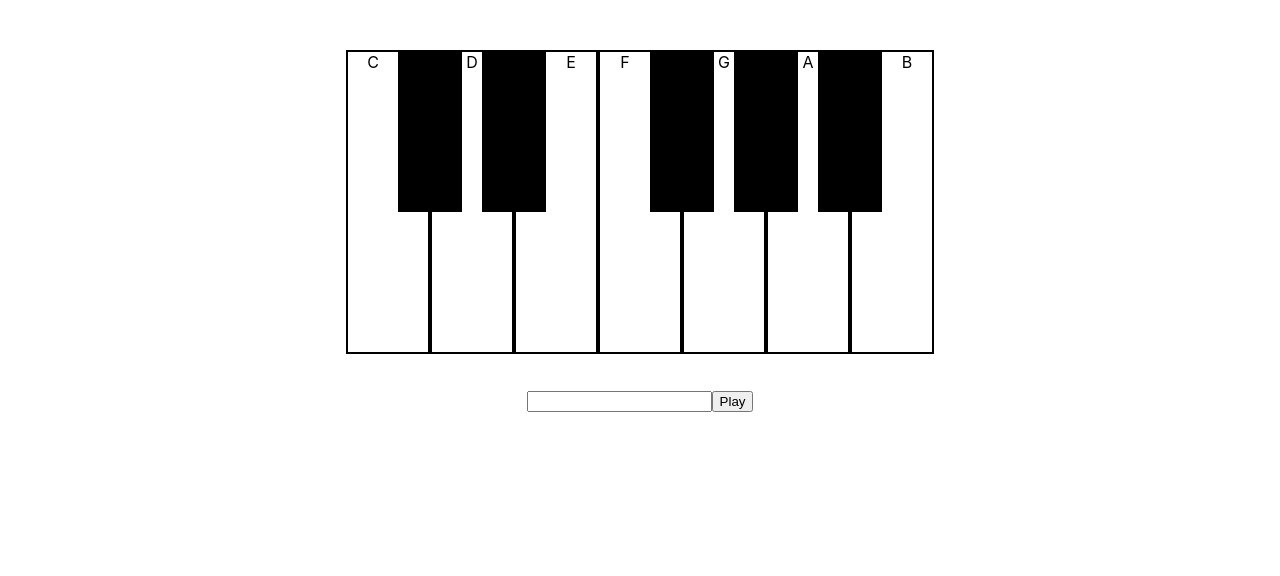
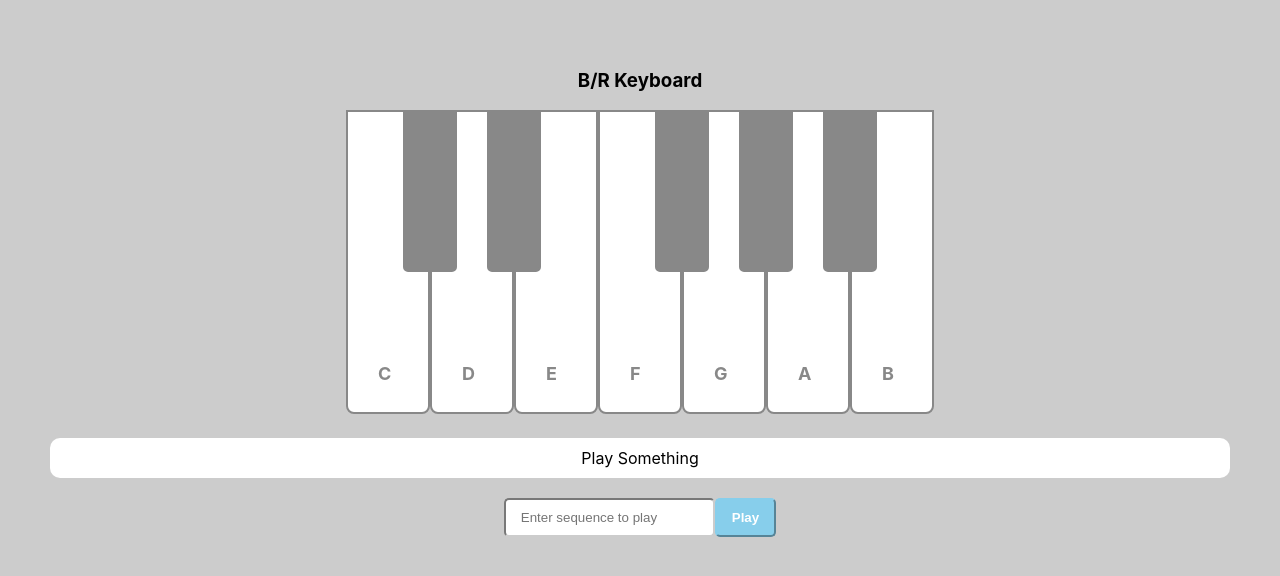
Before and after one commit to DavidTamakloe/br-keyboard, a React (Create React App) app: page / in a window 1280 px wide. Shown: the top 576 px of the page. Built offline with nearby package versions, Linux system fonts and the light colour scheme.

Commit message:
Improved UI

```diff
--- a/src/App.js
+++ b/src/App.js
@@ -13,9 +13,9 @@ function App() {
     };
 
     const onPlayClicked = () => {
-        if (validateInputString(keysToPlay)) {
+        if (validateInputString(keysToPlay.toUpperCase())) {
             setShowErrorMessage(false);
-            const keyArray = keysToPlay.split(",");
+            const keyArray = keysToPlay.toUpperCase().split(",");
             setHighlightLetter(keyArray[0]); // highlight first letter before interval since setInterval will wait 1sec before starting.
             let count = 1;
             let intervalId = setInterval(() => {
@@ -31,28 +31,37 @@ function App() {
     };
 
     const validateInputString = (str) => {
-        const regex = /([CDEFGAB]{1}\,{1})+[CDEFGAB]{1}$/;
+        const regex = /([CDEFGAB]{1},{1})+[CDEFGAB]{1}$/;
         return regex.test(str);
     };
 
     return (
         <div className="App">
+            <h3>B/R Keyboard</h3>
             <Keyboard onKeyClicked={onKeyClicked} highlightLetter={hightlightLetter} />
-            <br />
-            <p>{keyLog}</p>
-            <br />
-            {showErrorMessage && (
-                <div className="error-message-div">
-                    <p>Please enter a valid string of keys to play. Keys should be separated by a comma.</p>
-                </div>
-            )}
+
+            <p className="keylog-text">{keyLog.length > 0 ? keyLog : "Play Something"}</p>
+
             <input
+                className="play-input"
+                placeholder="Enter sequence to play"
                 value={keysToPlay}
                 onChange={(e) => {
                     setKeysToPlay(e.target.value);
                 }}
             />
-            <button onClick={onPlayClicked}>Play</button>
+            <button className="play-btn" onClick={onPlayClicked}>
+                Play
+            </button>
+            <br />
+            {showErrorMessage && (
+                <div className="error-message-div">
+                    <p>
+                        Please enter a valid string of keys to play.
+                        <br /> Keys should be separated by a comma.
+                    </p>
+                </div>
+            )}
         </div>
     );
 }
--- a/src/App.scss
+++ b/src/App.scss
@@ -1,4 +1,37 @@
 .App {
     padding-top: 50px;
     text-align: center;
+
+    .keylog-text {
+        padding: 10px 20px;
+        background: white;
+        border-radius: 10px;
+        margin: 20px 50px;
+    }
+
+    .error-message-div {
+        display: inline-block;
+        padding: 10px;
+        border: 1px solid red;
+        border-radius: 5px;
+        background: lightpink;
+        color: red;
+        margin-top: 10px;
+        font-size: 14px;
+    }
+
+    .play-input {
+        padding: 10px 15px;
+        border-radius: 5px;
+        border-color: #ccc;
+    }
+
+    .play-btn {
+        padding: 10px 15px;
+        border-radius: 5px;
+        border-color: skyblue;
+        background: skyblue;
+        color: white;
+        font-weight: bold;
+    }
 }
--- a/src/index.css
+++ b/src/index.css
@@ -1,13 +1,12 @@
 body {
-  margin: 0;
-  font-family: -apple-system, BlinkMacSystemFont, 'Segoe UI', 'Roboto', 'Oxygen',
-    'Ubuntu', 'Cantarell', 'Fira Sans', 'Droid Sans', 'Helvetica Neue',
-    sans-serif;
-  -webkit-font-smoothing: antialiased;
-  -moz-osx-font-smoothing: grayscale;
+    margin: 0;
+    font-family: -apple-system, BlinkMacSystemFont, "Segoe UI", "Roboto", "Oxygen", "Ubuntu", "Cantarell", "Fira Sans", "Droid Sans", "Helvetica Neue",
+        sans-serif;
+    -webkit-font-smoothing: antialiased;
+    -moz-osx-font-smoothing: grayscale;
+    background: #ccc;
 }
 
 code {
-  font-family: source-code-pro, Menlo, Monaco, Consolas, 'Courier New',
-    monospace;
+    font-family: source-code-pro, Menlo, Monaco, Consolas, "Courier New", monospace;
 }
--- a/src/keyboard/index.jsx
+++ b/src/keyboard/index.jsx
@@ -12,7 +12,7 @@ const WhiteKey = ({ blackKeyLeft = false, blackKeyRight = false, letter, onKeyCl
         >
             {blackKeyRight && <span className="black-key-right"></span>}
             {blackKeyLeft && <span className="black-key-left"></span>}
-            {letter}
+            <p className="letter">{letter}</p>
         </div>
     );
 };
--- a/src/keyboard/index.scss
+++ b/src/keyboard/index.scss
@@ -4,31 +4,42 @@
     .white-key {
         width: 80px;
         height: 300px;
-        border: 2px solid black;
+        border: 2px solid #888;
         background: white;
         text-align: center;
         position: relative;
+        border-radius: 0 0 8px 8px;
     }
     .white-key:active {
-        background: red;
+        background: skyblue;
     }
     .white-key.highlighted {
-        background: red;
+        background: skyblue;
     }
     .black-key-left {
         height: 160px;
-        background: black;
-        width: 30px;
+        background: #888;
+        width: 25px;
         float: left;
-        border: 2px solid black;
+        border: 2px solid #888;
         box-sizing: border-box;
+        border-radius: 0 0 5px 0;
     }
     .black-key-right {
         height: 160px;
-        background: black;
-        width: 30px;
+        background: #888;
+        width: 25px;
         float: right;
-        border: 2px solid black;
+        border: 2px solid #888;
         box-sizing: border-box;
+        border-radius: 0 0 0 5px;
+    }
+    .letter {
+        position: absolute;
+        bottom: 10px;
+        margin-left: 30px;
+        font-size: 18px;
+        font-weight: bold;
+        color: #888;
     }
 }
```
Also changed, not shown: 1 other file (tests, documents, lock files or other folders).
